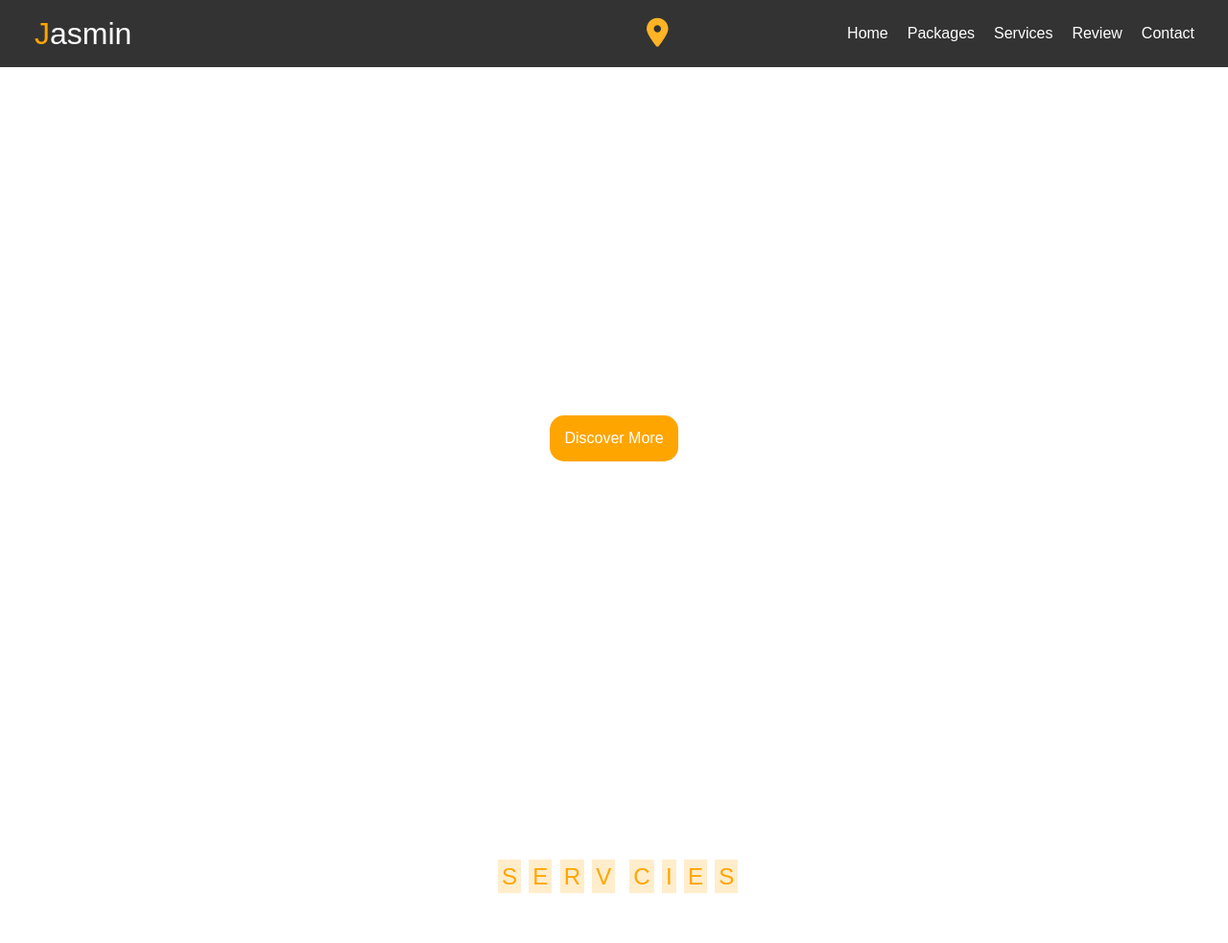
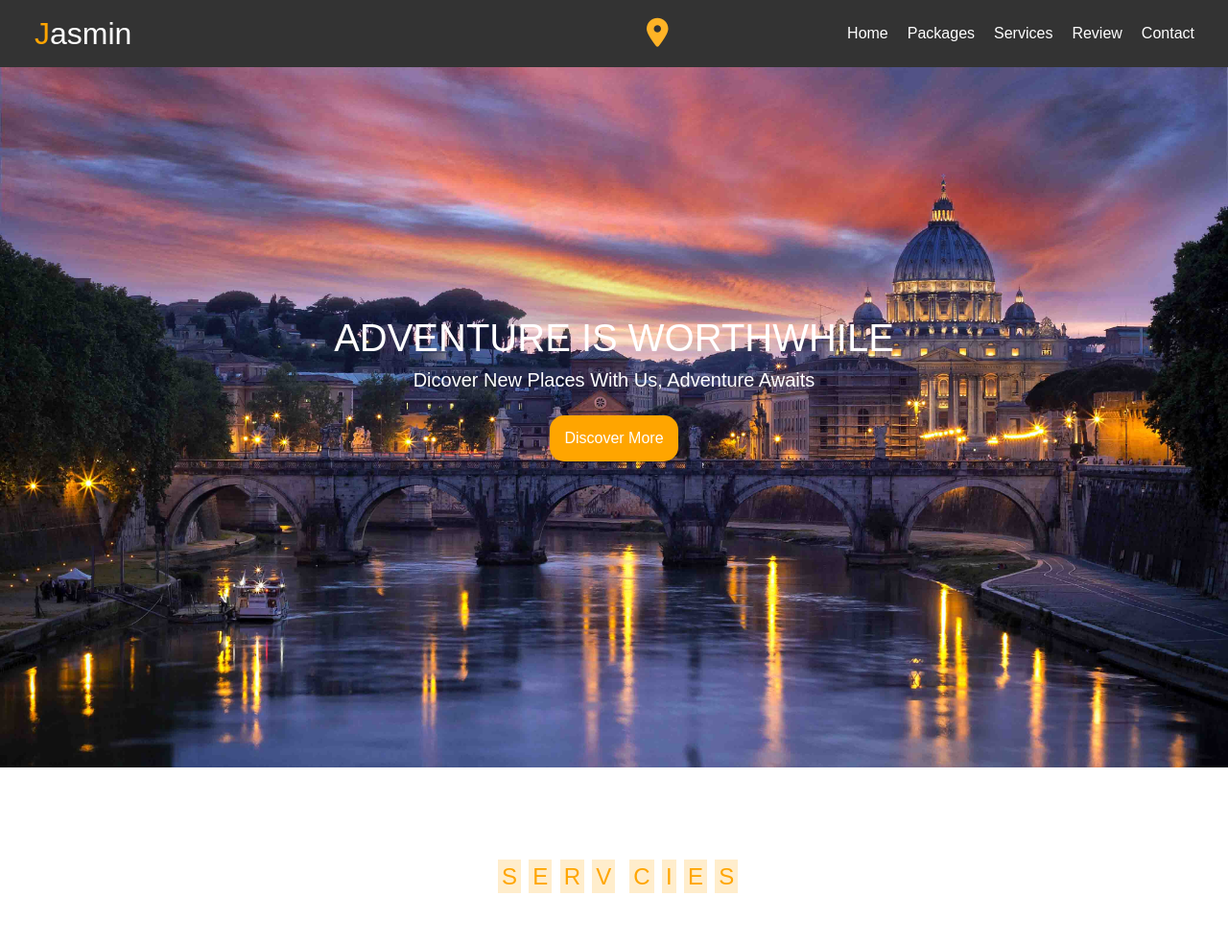
Before and after one commit to Jasminetravel/Traviling, a PHP site: page / in a window 1280 px wide. Shown: the top 983 px of the page at 96% size. Run offline with PHP 8.4, Linux system fonts and the light colour scheme.

Commit message:
Update syle.css

```diff
--- a/syle.css
+++ b/syle.css
@@ -154,7 +154,8 @@ margin-left: 60px;
 /* END HEADER */
 /* START HOME */
 .home{
-    /* background: url(/FullSizeRender.jpg); */
+   background:  url(FullSizeRender.jpg);
+     background-size: cover;
     display: flex;
     align-items: center;
     flex-direction: column;
```
